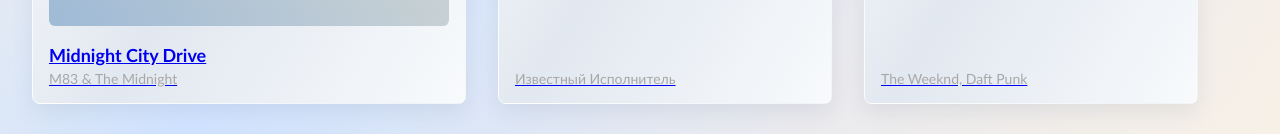
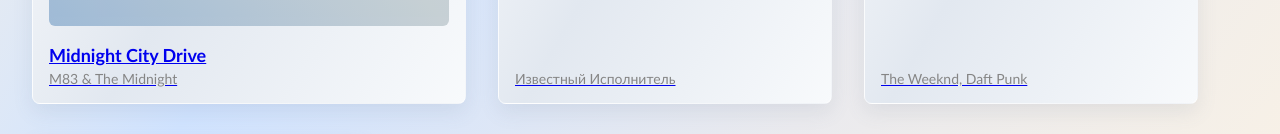
Before and after one commit to Vainn2332/Vladify.Frontend, a React (Vite) app: page / in a window 1280 px wide. Shown: the part 492-626 px from the top of the page. Built offline with nearby package versions, Linux system fonts and the light colour scheme.

Commit message:
update secondary color

```diff
--- a/src/index.css
+++ b/src/index.css
@@ -17,7 +17,7 @@
   --color-background-card-cover-end: #d0d0e2;
 
   --color-text-primary: #181818;
-  --color-text-secondary: #a7a7a7;
+  --color-text-secondary: #858585;
 
   --shadow-card: 0 8px 20px rgba(100, 116, 139, 0.12);
 
```
